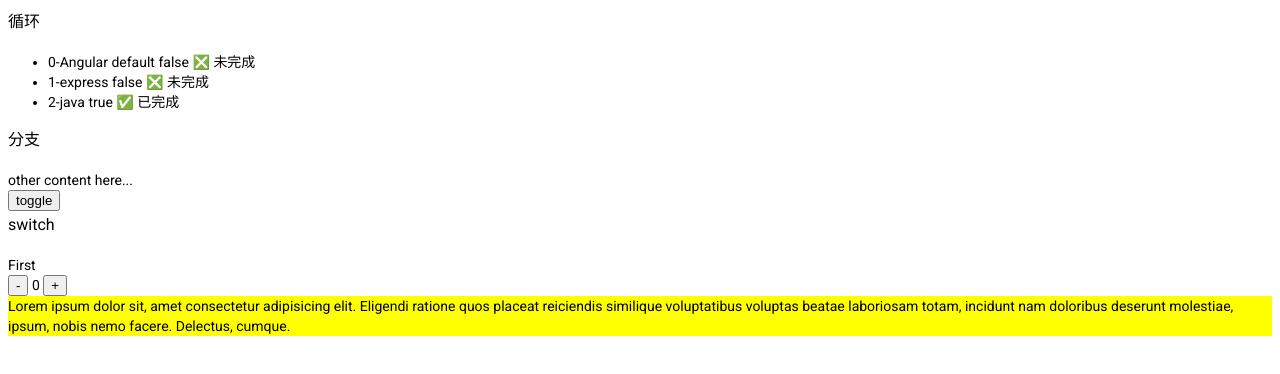
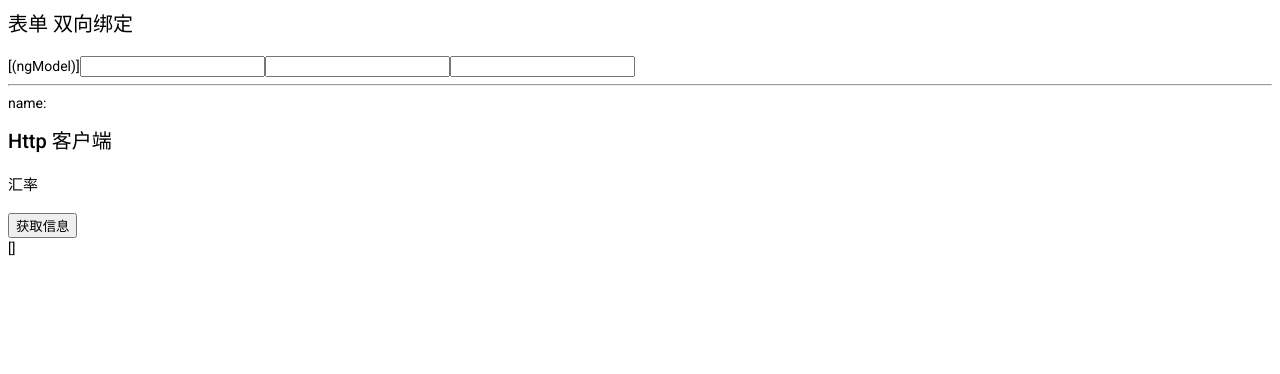
Before and after one commit to lsy0xcc/Angular-Demo, an Angular app: page / in a window 1280 px wide. Shown: the top 374 px of the page. Built offline with nearby package versions, Linux system fonts and the light colour scheme.

Commit message:
http client

```diff
--- a/src/app/app.component.html
+++ b/src/app/app.component.html
@@ -1,2 +1,2 @@
 <router-outlet></router-outlet>
-<learning-angular-my-directive></learning-angular-my-directive>
+<learning-angular-my-form></learning-angular-my-form>
--- a/src/app/learning-angular/learning-angular.module.ts
+++ b/src/app/learning-angular/learning-angular.module.ts
@@ -1,9 +1,11 @@
 import { NgModule } from '@angular/core';
+import { HttpClientModule } from '@angular/common/http'
 import { CommonModule } from '@angular/common';
+import { FormsModule } from '@angular/forms';
+
 import { MyComComponent } from './my-com/my-com.component';
 import { MyDirectiveComponent } from './my-directive/my-directive.component';
 import { MyFormComponent } from './my-form/my-form.component';
-import { FormsModule } from '@angular/forms';
 import { MyStressDirective } from './my-stress.directive';
 import { MyCompleteFlagPipe } from './my-complete-flag.pipe';
 
@@ -15,7 +17,7 @@ import { MyCompleteFlagPipe } from './my-complete-flag.pipe';
     MyStressDirective,
     MyCompleteFlagPipe,
   ],
-  imports: [CommonModule, FormsModule],
+  imports: [CommonModule, FormsModule, HttpClientModule],
   exports: [
     MyComComponent,
     MyDirectiveComponent,
--- a/src/app/learning-angular/my-directive/my-directive.component.html
+++ b/src/app/learning-angular/my-directive/my-directive.component.html
@@ -5,7 +5,7 @@
     <span *ngIf="isFirst"> default </span>
     <span> {{ e.complete }} </span>
     <span> {{ e.complete | myCompleteFlag }} </span>
-    <span> {{ e.complete | myCompleteFlag : true : "zh" }} </span>
+    <span> {{ e.complete | myCompleteFlag: true:"zh" }} </span>
   </li>
 </ul>
 
--- a/src/app/learning-angular/my-directive/my-directive.component.ts
+++ b/src/app/learning-angular/my-directive/my-directive.component.ts
@@ -1,5 +1,5 @@
 import { Component, OnInit } from '@angular/core';
-import { MyLogService } from '../my-log.service';
+import { MyLogService } from '../shared/my-log.service';
 
 @Component({
   selector: 'learning-angular-my-directive',
--- a/src/app/learning-angular/my-form/my-form.component.html
+++ b/src/app/learning-angular/my-form/my-form.component.html
@@ -5,3 +5,11 @@
 <input type="text" [(ngModel)]="userName" (ngModelChange)="upperCase2()" />
 <hr />
 <p>name:{{ userName }}</p>
+
+<h2>Http 客户端</h2>
+<h4>汇率</h4>
+<button (click)="getCurrency()">获取信息</button>
+<p *ngIf="isLoading; else currency_data">加载中</p>
+<ng-template #currency_data curr>
+  <p>{{ currency | json }}</p>
+</ng-template>
--- a/src/app/learning-angular/my-form/my-form.component.ts
+++ b/src/app/learning-angular/my-form/my-form.component.ts
@@ -1,15 +1,22 @@
 import { Component, OnInit } from '@angular/core';
-
+import { HttpNetworkService } from '../shared/http-network.service';
+import { Currency } from '../shared/currency.model';
 @Component({
   selector: 'learning-angular-my-form',
   templateUrl: './my-form.component.html',
   styleUrls: ['./my-form.component.scss'],
 })
 export class MyFormComponent implements OnInit {
-  constructor() {}
+
+  http: HttpNetworkService;
+  constructor(http: HttpNetworkService) {
+    this.http = http;
+  }
 
   ngOnInit(): void {}
 
+  isLoading: boolean = false;
+  currency: Currency[] = [];
   userName: string = '';
 
   upperCase($event: String) {
@@ -19,4 +26,12 @@ export class MyFormComponent implements OnInit {
   upperCase2() {
     this.userName = this.userName.toUpperCase();
   }
+
+  getCurrency() {
+    this.isLoading = true;
+    this.http.getData().subscribe((data) => {
+      this.currency = data;
+      this.isLoading = false;
+    });
+  }
 }
--- /dev/null
+++ b/src/app/learning-angular/shared/currency.model.ts
@@ -0,0 +1,6 @@
+export interface Currency {
+  symbol: string;
+  price_24h: number;
+  volume_24h: number;
+  last_trade_price: number;
+}
--- /dev/null
+++ b/src/app/learning-angular/shared/http-network.service.ts
@@ -0,0 +1,19 @@
+import { HttpClient } from '@angular/common/http';
+import { Injectable } from '@angular/core';
+import { Observable } from 'rxjs';
+import { Currency } from './currency.model'
+
+@Injectable({
+  providedIn: 'root',
+})
+export class HttpNetworkService {
+  httpClient: HttpClient;
+  constructor(httpClient: HttpClient) {
+    this.httpClient = httpClient;
+  }
+
+  getData(): Observable<Currency[]> {
+    let url = 'https://api.blockchain.com/v3/exchange/tickers';
+    return <Observable<Currency[]>> this.httpClient.get(url);
+  }
+}
```
Also changed, not shown: src/app/learning-angular/shared/my-log.service.ts (renamed from src/app/learning-angular/my-log.service.ts).
